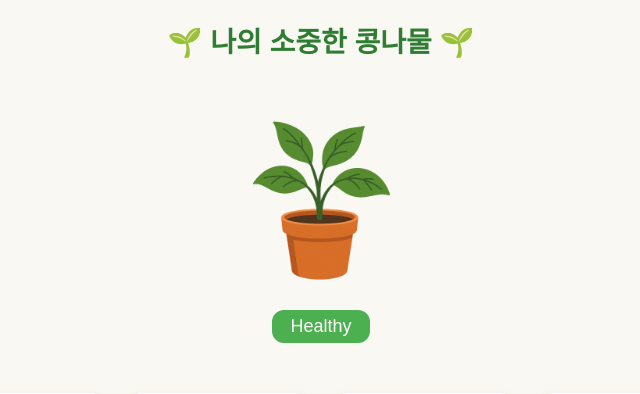
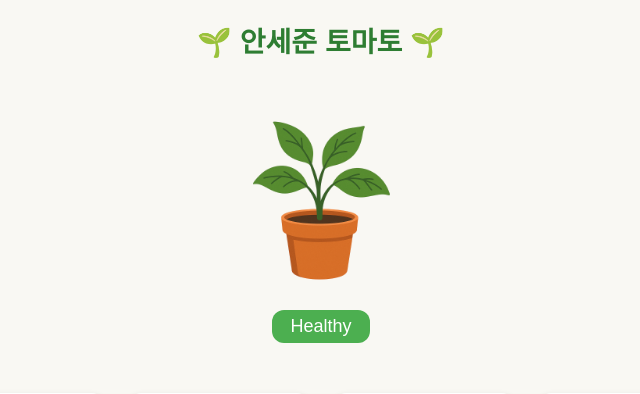
Before and after one commit to SeJunAn/smartplant_sch_capstone, a FastAPI app: page / in a window 1280 px wide. Shown: the top 394 px of the page, without its empty margins (319-959 px from the left). Run offline with FastAPI, Linux system fonts and the light colour scheme.

```diff
--- a/app/templates/index.html
+++ b/app/templates/index.html
@@ -7,7 +7,7 @@
 </head>
 <body>
   <!-- 상단 제목 -->
-  <h1>🌱 나의 소중한 콩나물 🌱</h1>
+  <h1>🌱 안세준 토마토 🌱</h1>
 
   <!-- 화분 상태 영역 -->
   <div class="pot-section">
```
